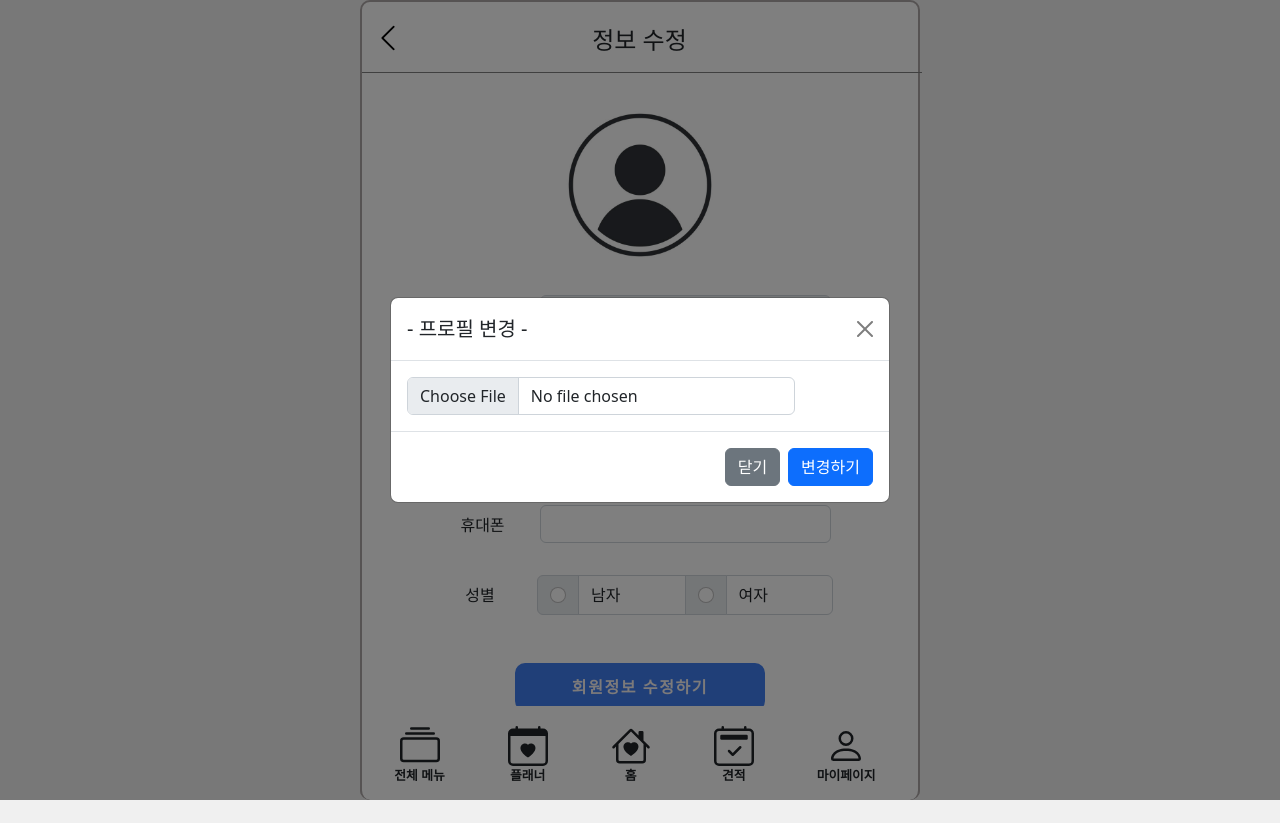
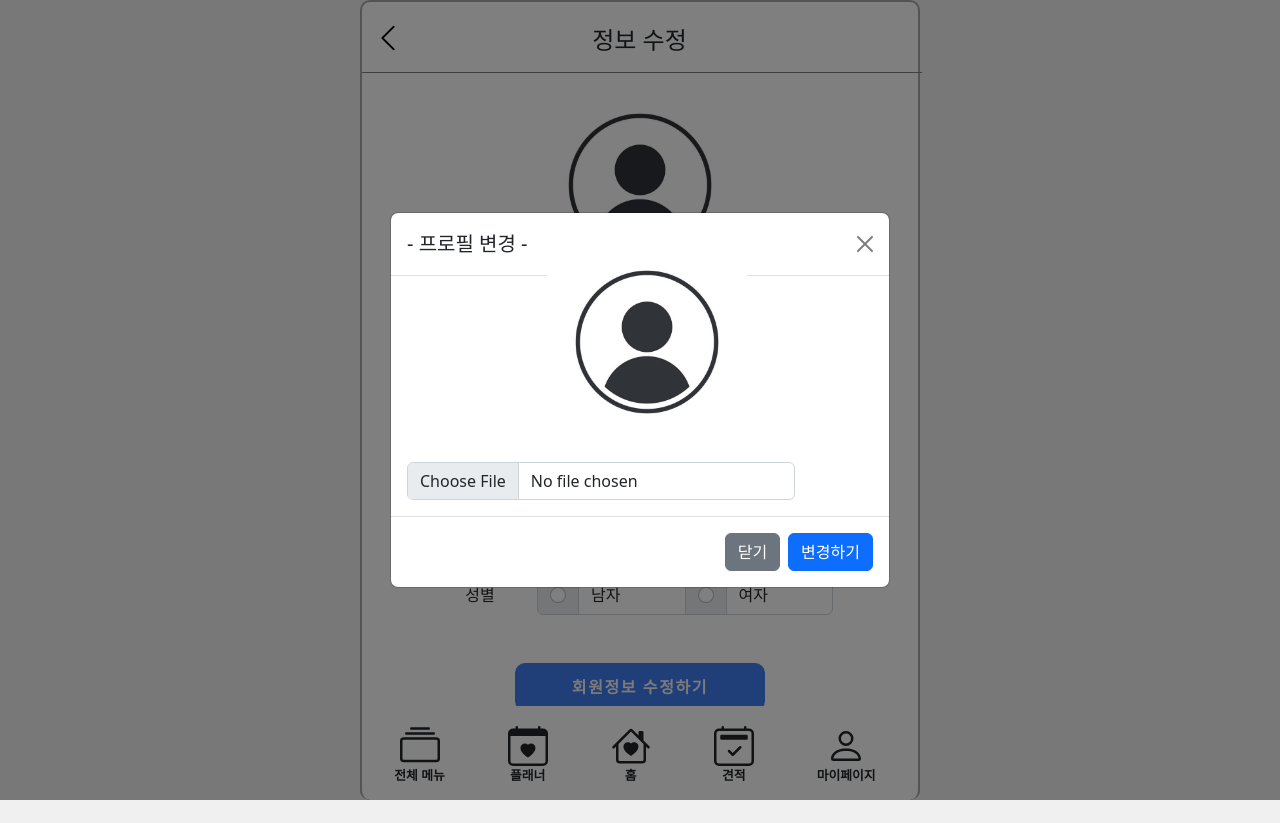
Before and after one commit to weddingYou-Project/frontend, a React (Create React App) app: page /mypage/1/userupdate in a window 1280 px wide. Both pictures are taken after a click on the picture 640 px from the left and 184 px from the top of the page. Built offline with nearby package versions, Linux system fonts and the light colour scheme.

Commit message:
feat : 모달창에 변경할 프로필 이미지 preview 띄우는 기능 추가

```diff
--- a/src/Pages/UserUpdate.js
+++ b/src/Pages/UserUpdate.js
@@ -77,10 +77,26 @@ function UserUpdate() {
           setDefaultPhone(res.data.phoneNum);
           setGender(res.data.gender);
           setDefaultGender(res.data.gender);
+          setPreviewUrl(res.data.userImg);
+          setProfileImg(res.data.userImg);
+          const fileReader = new FileReader();
+          fileReader.onload = () => {
+            setPreviewUrl(fileReader.result);
+            console.log(fileReader.result);
+          };
+          fileReader.readAsDataURL(res.data.userImg);
         })
         .catch((e) => {
           console.log(e);
         });
+      // axios
+      //   .get("/user/getprofileImg", { email: email })
+      //   .then((res) => {
+      //     //setPreviewUrl(res.data.userImg);
+      //   })
+      //   .catch((e) => {
+      //     console.log(e);
+      //   });
     }
     if (category === "planner") {
       axios
@@ -557,7 +573,7 @@ function UserUpdate() {
     const fileReader = new FileReader();
     fileReader.onload = () => {
       setPreviewUrl(fileReader.result);
-      console.log(fileReader.result);
+      //console.log(fileReader.result);
     };
     fileReader.readAsDataURL(selectedFile);
   };
@@ -838,6 +854,20 @@ function UserUpdate() {
             </div>
             <div class="modal-body">
               <div class="has-validation col col-md-10">
+                <img
+                  src={previewUrl}
+                  style={{
+                    width: "200px",
+                    height: "200px",
+                    marginBottom: "20px",
+                    marginTop: "-50px",
+                    cursor: "pointer",
+                    marginLeft: "140px",
+                  }}
+                  alt={profileimage}
+                  data-bs-toggle="modal"
+                  data-bs-target="#profileUpdateModal"
+                />
                 <input
                   type="file"
                   class="form-control"
@@ -862,7 +892,6 @@ function UserUpdate() {
                 type="button"
                 class="btn btn-primary"
                 data-bs-toggle="modal"
-                //    ref={passwordConfirm}
                 onClick={updateProfile}
               >
                 변경하기
@@ -871,7 +900,7 @@ function UserUpdate() {
           </div>
         </div>
       </div>
-      {/* 비밀번호 확인 모달 */}
+      {/*프로필 변경 업로드 파일 올리는 모달창 */}
     </div>
   );
 }
```
